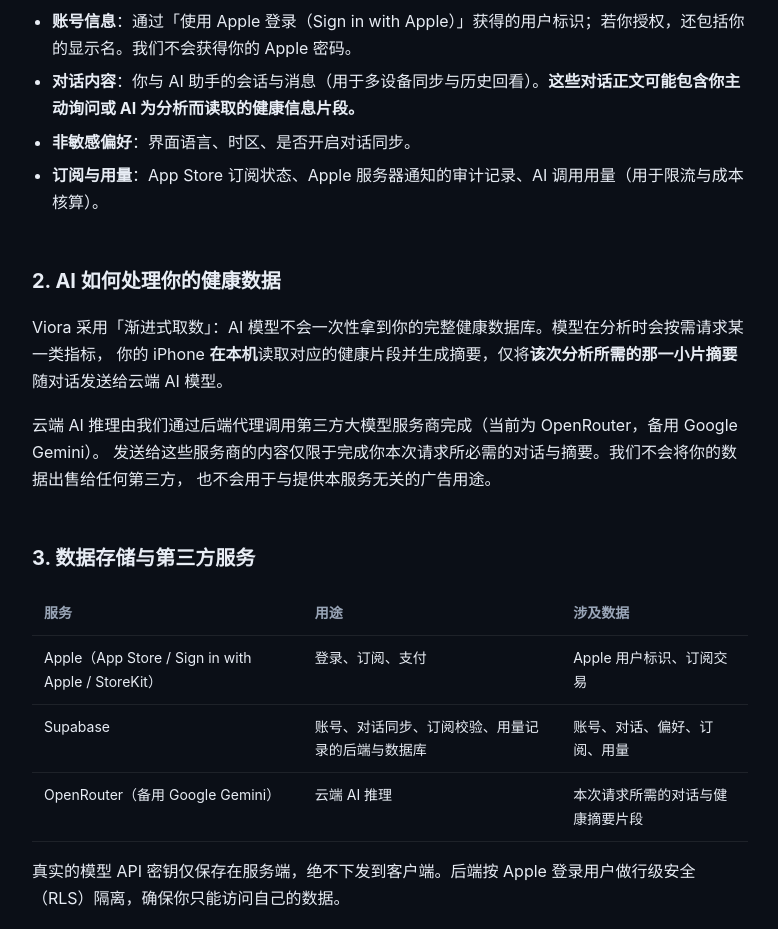
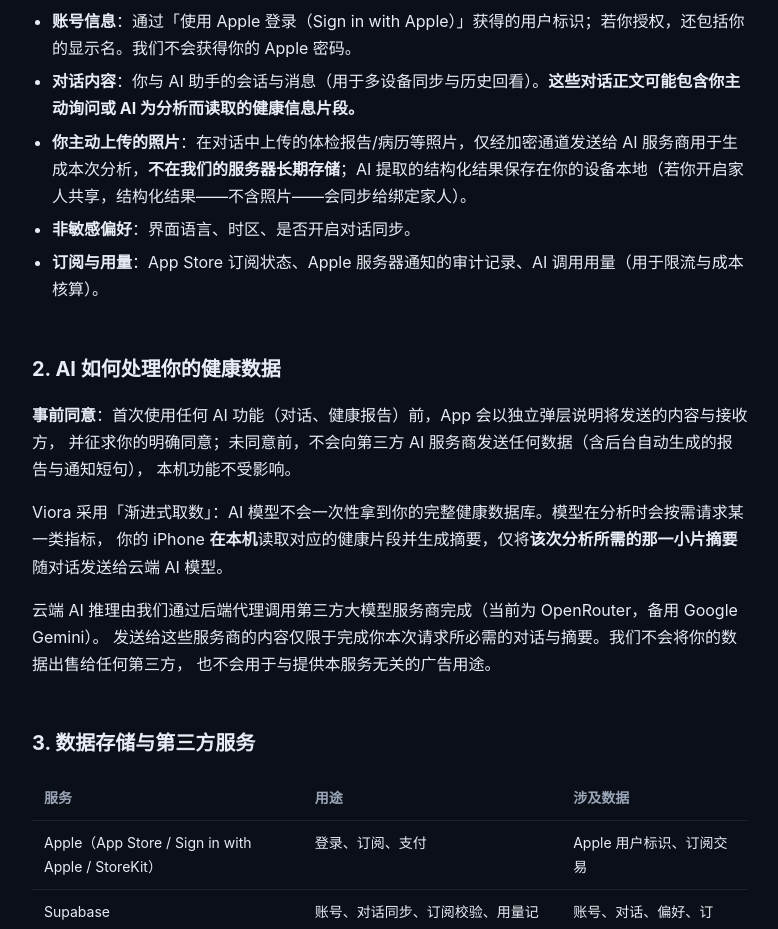
Before and after one commit to xieweicong/viora-privacy, a plain HTML site: page privacy.html in a window 1280 px wide. Shown: the part 780-1709 px from the top of the page, without its empty margins (250-1028 px from the left). Drawn offline with Linux system fonts and the light colour scheme.

Commit message:
隐私政策更新：AI 事前同意条款 + 照片上传披露（App Review 5.1.1(i) 整改）

```diff
--- a/privacy.html
+++ b/privacy.html
@@ -46,11 +46,17 @@
   <ul>
     <li><strong>账号信息</strong>：通过「使用 Apple 登录（Sign in with Apple）」获得的用户标识；若你授权，还包括你的显示名。我们不会获得你的 Apple 密码。</li>
     <li><strong>对话内容</strong>：你与 AI 助手的会话与消息（用于多设备同步与历史回看）。<strong>这些对话正文可能包含你主动询问或 AI 为分析而读取的健康信息片段。</strong></li>
+    <li><strong>你主动上传的照片</strong>：在对话中上传的体检报告/病历等照片，仅经加密通道发送给 AI 服务商用于生成本次分析，<strong>不在我们的服务器长期存储</strong>；AI 提取的结构化结果保存在你的设备本地（若你开启家人共享，结构化结果——不含照片——会同步给绑定家人）。</li>
     <li><strong>非敏感偏好</strong>：界面语言、时区、是否开启对话同步。</li>
     <li><strong>订阅与用量</strong>：App Store 订阅状态、Apple 服务器通知的审计记录、AI 调用用量（用于限流与成本核算）。</li>
   </ul>
 
   <h2>2. AI 如何处理你的健康数据</h2>
+  <p>
+    <strong>事前同意</strong>：首次使用任何 AI 功能（对话、健康报告）前，App 会以独立弹层说明将发送的内容与接收方，
+    并征求你的明确同意；未同意前，不会向第三方 AI 服务商发送任何数据（含后台自动生成的报告与通知短句），
+    本机功能不受影响。
+  </p>
   <p>
     Viora 采用「渐进式取数」：AI 模型不会一次性拿到你的完整健康数据库。模型在分析时会按需请求某一类指标，
     你的 iPhone <strong>在本机</strong>读取对应的健康片段并生成摘要，仅将<strong>该次分析所需的那一小片摘要</strong>
```
